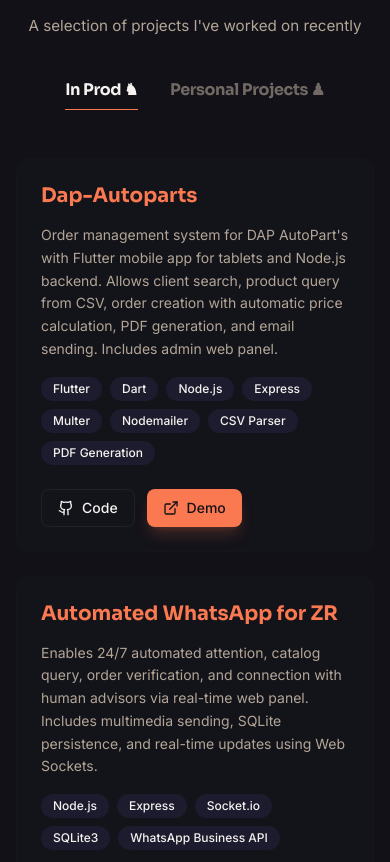
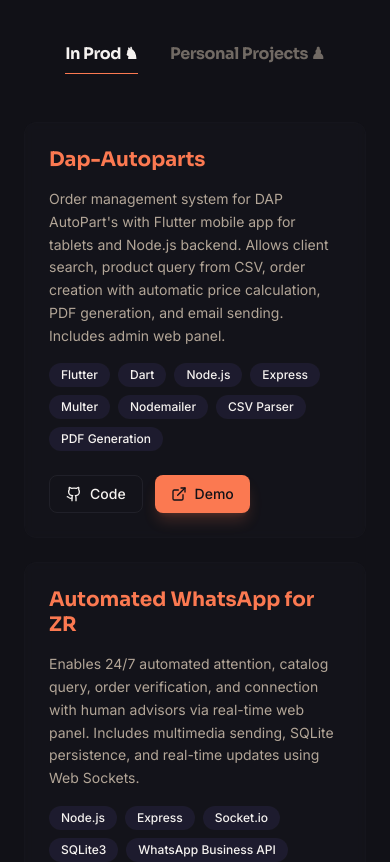
Before and after one commit to csanchezs9/Portafolio, a Next.js app: page / in a window 390 px wide. Shown: the part 3492-4354 px from the top of the page. Built offline with nearby package versions, Linux system fonts and the light colour scheme.

Commit message:
fix: unify section padding and remove Projects card flicker
- Align About/Projects/Contact horizontal padding with Hero (px-6 md:px-10 lg:px-16)
- Remove duplicate motion wrapper around ProjectCard to fix scroll-in flicker

```diff
--- a/components/sections/About.tsx
+++ b/components/sections/About.tsx
@@ -174,7 +174,7 @@
   };
 
   return (
-    <div className="flex items-center justify-center px-4 py-16">
+    <div className="flex items-center justify-center px-6 md:px-10 lg:px-16 py-16">
       <div className="max-w-7xl mx-auto w-full">
         <motion.div
           initial={{ opacity: 0, y: 20 }}
--- a/components/sections/Contact.tsx
+++ b/components/sections/Contact.tsx
@@ -80,7 +80,7 @@
   };
 
   return (
-    <div className="flex items-center justify-center px-4 py-16">
+    <div className="flex items-center justify-center px-6 md:px-10 lg:px-16 py-16">
       <div className="max-w-7xl mx-auto w-full">
         <div className="grid grid-cols-1 lg:grid-cols-5 gap-12 lg:gap-16">
           {/* Left Side - Form */}
--- a/components/sections/Projects.tsx
+++ b/components/sections/Projects.tsx
@@ -104,7 +104,7 @@
   const direction = active === "prod" ? -1 : 1;
 
   return (
-    <div className="flex items-center justify-center px-4 py-16">
+    <div className="flex items-center justify-center px-6 md:px-10 lg:px-16 py-16">
       <div className="max-w-6xl mx-auto w-full">
         <motion.div
           initial={{ opacity: 0, y: 20 }}
@@ -190,21 +190,12 @@
               }}
               className="grid grid-cols-1 md:grid-cols-2 gap-6"
             >
-              {activeTab.list.map((project, idx) => {
+              {activeTab.list.map((project) => {
                 // @ts-ignore
                 const item = t.projects.items[project.key];
                 return (
-                  <motion.div
+                  <ProjectCard
                     key={project.key}
-                    initial={{ opacity: 0, y: 24 }}
-                    animate={{ opacity: 1, y: 0 }}
-                    transition={{
-                      duration: 0.4,
-                      delay: 0.15 + idx * 0.08,
-                      ease: "easeOut",
-                    }}
-                  >
-                    <ProjectCard
                     title={item.title}
                     description={item.desc}
                     tags={project.tags}
@@ -215,7 +206,6 @@
                     forFun={project.forFun}
                     privateRepo={project.privateRepo}
                   />
-                  </motion.div>
                 );
               })}
             </motion.div>
```
Lines whose indentation alone changed are shown as unchanged.
